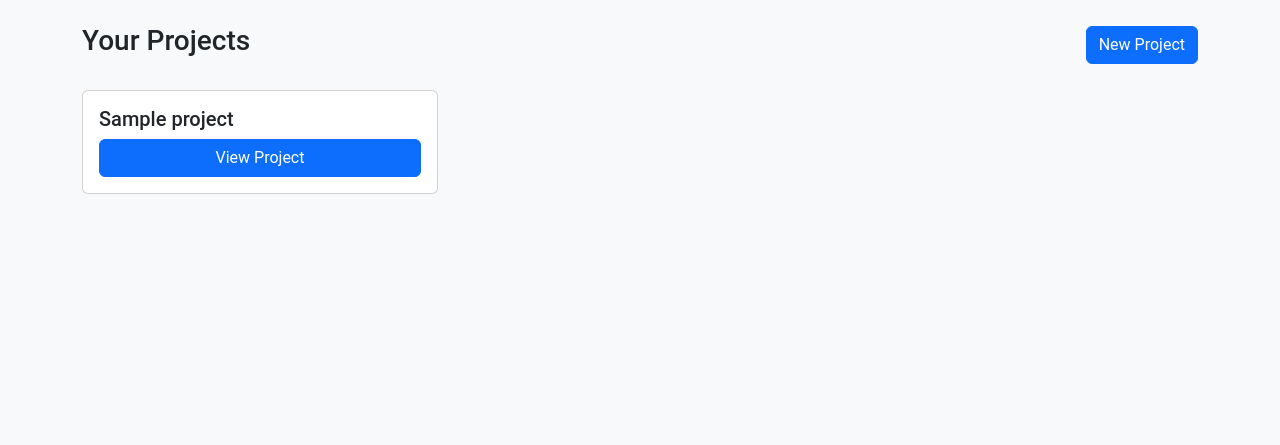
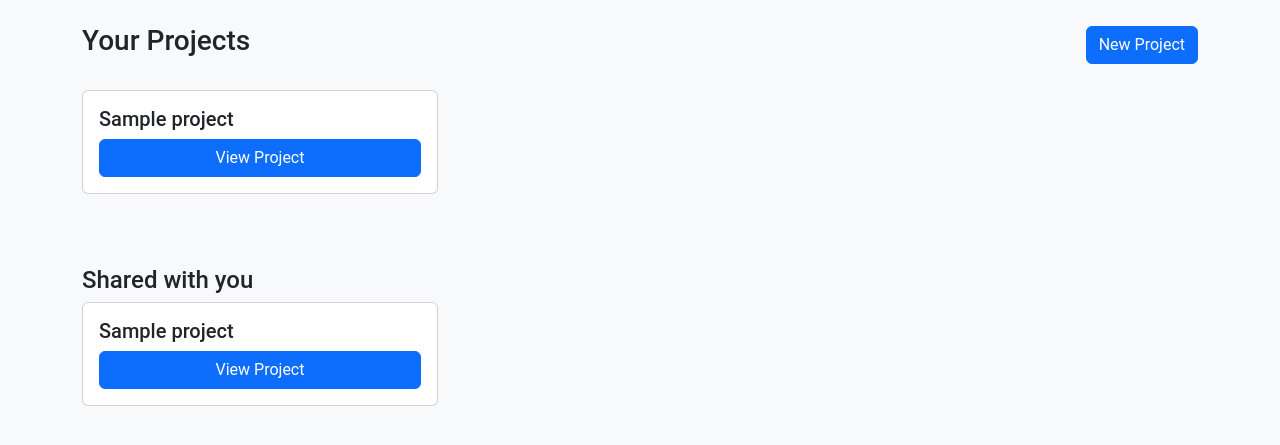
Before and after one commit to dimatayper/Kanban, a Flask app: page /dashboard in a window 1280 px wide. Shown: the part 56-501 px from the top of the page. Run offline with Flask 3, Linux system fonts and the light colour scheme; a user stored in the database is signed in; tables that the repository leaves empty hold one stand-in row (values such as "Sample post").

```diff
--- a/app/forms.py
+++ b/app/forms.py
@@ -1,8 +1,7 @@
 from flask_wtf import FlaskForm
-from wtforms import StringField, PasswordField, SubmitField
+from wtforms import StringField, PasswordField, SubmitField, TextAreaField
 from wtforms.validators import DataRequired, Email, EqualTo, ValidationError
 from .models import User
-from . import db
 
 class RegistrationForm(FlaskForm):
     username = StringField('Username', validators=[DataRequired()])
@@ -28,9 +27,10 @@ class LoginForm(FlaskForm):
 
 class ProjectForm(FlaskForm):
     name = StringField('Project Name', validators=[DataRequired()])
+    share_with = StringField('Share with (comma-separated emails)')
     submit = SubmitField('Create Project')
 
 class TaskForm(FlaskForm):
     title = StringField('Task Title', validators=[DataRequired()])
-    description = StringField('Task Description')
+    description = TextAreaField('Task Description')
     submit = SubmitField('Add Task')
--- a/app/routes.py
+++ b/app/routes.py
@@ -1,7 +1,7 @@
 from flask import Blueprint, render_template, redirect, url_for, flash, request, jsonify
 from flask_login import login_user, logout_user, login_required, current_user
 from . import db, login_manager
-from .models import User, Project, Task
+from .models import User, Project, Task, ProjectAccess
 from .forms import RegistrationForm, LoginForm, ProjectForm, TaskForm
 from werkzeug.security import generate_password_hash, check_password_hash
 
@@ -50,8 +50,9 @@ def logout():
 @login_required
 def dashboard():
     user_projects = Project.query.filter_by(user_id=current_user.id).all()
+    shared_projects = [access.project for access in current_user.accessible_projects]
     form = ProjectForm()
-    return render_template('dashboard.html', projects=user_projects, form=form)
+    return render_template('dashboard.html', projects=user_projects, shared_projects=shared_projects, form=form)
 
 @bp.route('/projects', methods=['POST'])
 @login_required
@@ -61,6 +62,14 @@ def create_project():
         project = Project(name=form.name.data, owner=current_user)
         db.session.add(project)
         db.session.commit()
+        if form.share_with.data:
+            emails = [email.strip() for email in form.share_with.data.split(',')]
+            for email in emails:
+                user = User.query.filter_by(email=email).first()
+                if user:
+                    project_access = ProjectAccess(project_id=project.id, user_id=user.id)
+                    db.session.add(project_access)
+        db.session.commit()
         flash('Project created successfully!')
     return redirect(url_for('main.dashboard'))
 
@@ -68,7 +77,7 @@ def create_project():
 @login_required
 def project(project_id):
     project = Project.query.get_or_404(project_id)
-    if project.owner != current_user:
+    if project.owner != current_user and not ProjectAccess.query.filter_by(project_id=project_id, user_id=current_user.id).first():
         flash('You do not have permission to view this project.')
         return redirect(url_for('main.dashboard'))
     form = TaskForm()
@@ -78,7 +87,7 @@ def project(project_id):
 @login_required
 def add_task(project_id):
     project = Project.query.get_or_404(project_id)
-    if project.owner != current_user:
+    if project.owner != current_user and not ProjectAccess.query.filter_by(project_id=project_id, user_id=current_user.id).first():
         flash('You do not have permission to add tasks to this project.')
         return redirect(url_for('main.dashboard'))
     form = TaskForm()
@@ -93,7 +102,7 @@ def add_task(project_id):
 @login_required
 def update_task_status(task_id):
     task = Task.query.get_or_404(task_id)
-    if task.project.owner != current_user:
+    if task.project.owner != current_user and not ProjectAccess.query.filter_by(project_id=task.project_id, user_id=current_user.id).first():
         return jsonify({'success': False}), 403
     data = request.get_json()
     task.status = data['status']
@@ -104,7 +113,7 @@ def update_task_status(task_id):
 @login_required
 def get_task_description(task_id):
     task = Task.query.get_or_404(task_id)
-    if task.project.owner != current_user:
+    if task.project.owner != current_user and not ProjectAccess.query.filter_by(project_id=task.project_id, user_id=current_user.id).first():
         return jsonify({'success': False}), 403
     return jsonify({'title': task.title, 'description': task.description})
 
@@ -113,8 +122,29 @@ def get_task_description(task_id):
 def delete_task(task_id):
     task = Task.query.get_or_404(task_id)
     project_id = task.project.id
-    if task.project.owner != current_user:
+    if task.project.owner != current_user and not ProjectAccess.query.filter_by(project_id=task.project_id, user_id=current_user.id).first():
         return jsonify({'success': False}), 403
     db.session.delete(task)
     db.session.commit()
+    flash('Task deleted successfully!')
     return jsonify({'success': True})
+
+@bp.route('/share_project/<int:project_id>', methods=['POST'])
+@login_required
+def share_project(project_id):
+    project = Project.query.get_or_404(project_id)
+    if project.owner != current_user:
+        flash('You do not have permission to share this project.')
+        return redirect(url_for('main.dashboard'))
+
+    email = request.form.get('email')
+    user = User.query.filter_by(email=email).first()
+    if user:
+        project_access = ProjectAccess(project_id=project.id, user_id=user.id)
+        db.session.add(project_access)
+        db.session.commit()
+        flash('Project shared successfully!')
+    else:
+        flash('User with this email does not exist.')
+
+    return redirect(url_for('main.project', project_id=project_id))
--- a/app/templates/dashboard.html
+++ b/app/templates/dashboard.html
@@ -8,6 +8,20 @@
 
     <div class="row">
         {% for project in projects %}
+            <div class="col-md-4 mb-4">
+                <div class="card h-100">
+                    <div class="card-body d-flex flex-column">
+                        <h5 class="card-title">{{ project.name }}</h5>
+                        <a href="{{ url_for('main.project', project_id=project.id) }}" class="btn btn-primary mt-auto">View Project</a>
+                    </div>
+                </div>
+            </div>
+        {% endfor %}
+    </div>
+
+    <h2 class="h4 mt-5">Shared with you</h2>
+    <div class="row">
+        {% for project in shared_projects %}
             <div class="col-md-4 mb-4">
                 <div class="card h-100">
                     <div class="card-body d-flex flex-column">
@@ -34,6 +48,11 @@
                             {{ form.name.label(class="form-label") }}
                             {{ form.name(class="form-control") }}
                         </div>
+                        <div class="mb-3">
+                            {{ form.share_with.label(class="form-label") }}
+                            {{ form.share_with(class="form-control") }}
+                            <small class="form-text text-muted">Enter emails separated by commas</small>
+                        </div>
                     </div>
                     <div class="modal-footer">
                         <button type="button" class="btn btn-secondary" data-bs-dismiss="modal">Close</button>
```
Also changed, not shown: app/models.py (+8 -0 lines), app/templates/project.html (+30 -1 lines), 1 other file.
